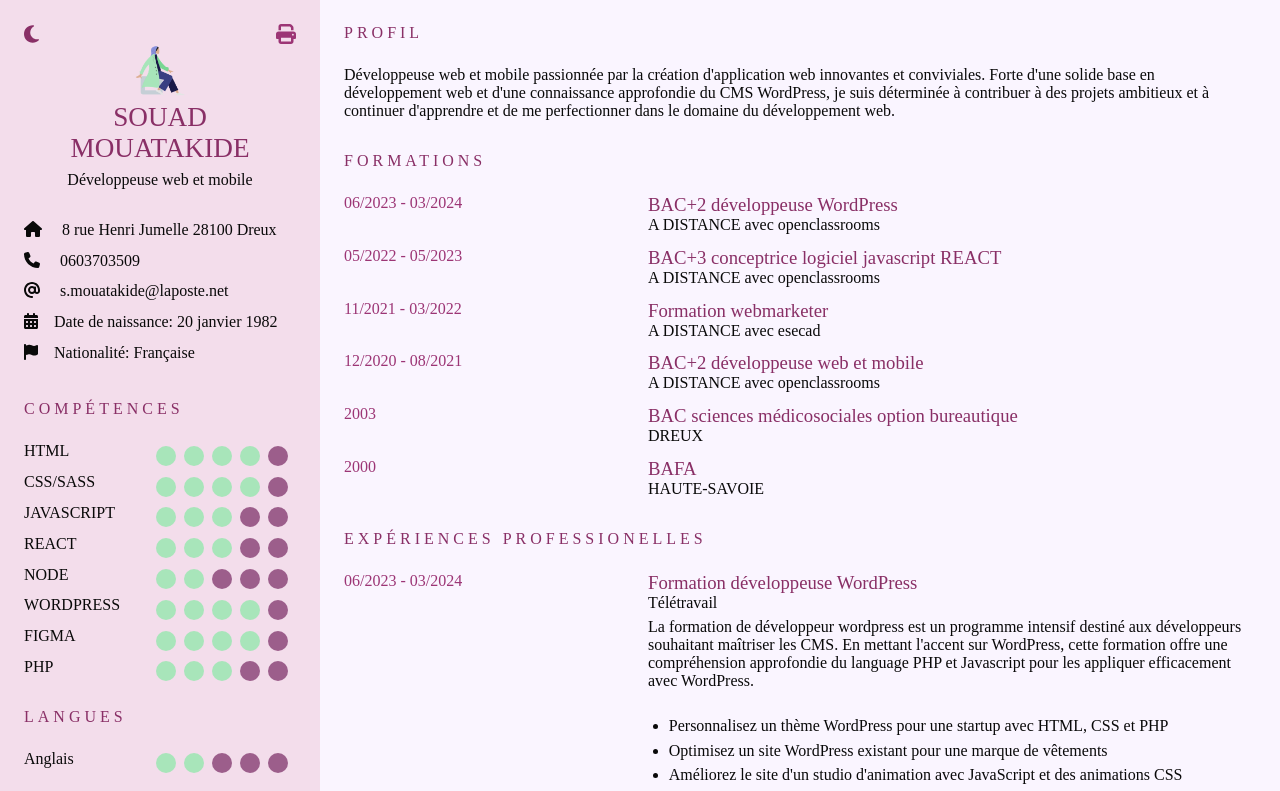
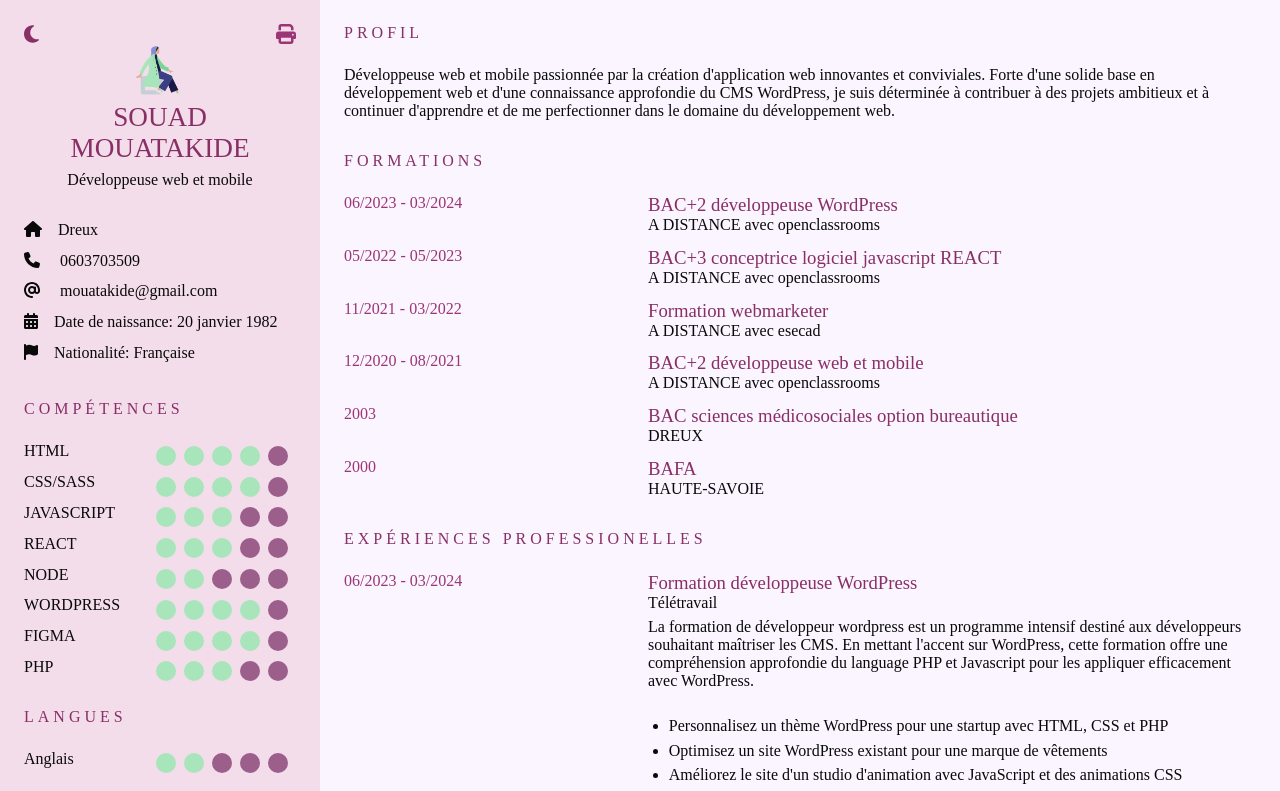
Before and after one commit to sousouben/mon-cv, a React (Create React App) app: page / in a window 1280 px wide. Shown: the top 791 px of the page. Built offline with nearby package versions, Linux system fonts and the light colour scheme; a web font is replaced by a local one.

Commit message:
modif email et adresss

```diff
--- a/src/components/user/User.jsx
+++ b/src/components/user/User.jsx
@@ -17,8 +17,9 @@ function User() {
       <p className="user__profession">Développeuse web et mobile</p>
       <div className="user__infos">
         <p className="user__info">
-          <a href="https://goo.gl/maps/RJnZeBcA8Kwdp4Wz9" target="__blanc">
-            <FontAwesomeIcon icon={faHouse} /> 8 rue Henri Jumelle 28100 Dreux
+          <a href="https://maps.app.goo.gl/dutzLmRbcxAcntid9" target="__blanc">
+            <FontAwesomeIcon icon={faHouse} />
+            Dreux
           </a>
         </p>
         <p className="user__info">
@@ -27,8 +28,8 @@ function User() {
           </a>
         </p>
         <p className="user__info">
-          <a href="mailto:s.mouatakide@laposte.net">
-            <FontAwesomeIcon icon={faAt} /> s.mouatakide@laposte.net
+          <a href="mailto:mouatakide@gmail.com">
+            <FontAwesomeIcon icon={faAt} /> mouatakide@gmail.com
           </a>
         </p>
         <p className="user__info">
```
Also changed, not shown: 1 other file (tests, documents, lock files or other folders).
